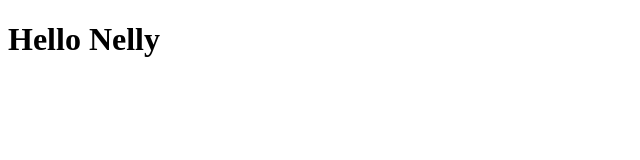
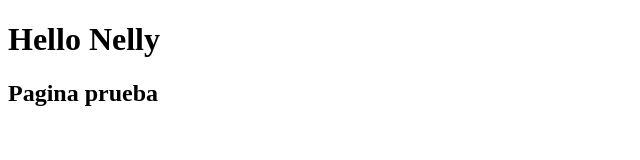
Before and after one commit to ncavi28/coursera-AngularJS, a plain HTML site: page index.html in a window 1280 px wide. Shown: the whole page, without its empty margins (0-640 px from the left). Drawn offline with Linux system fonts and the light colour scheme.

Commit message:
Update index.html

```diff
--- a/index.html
+++ b/index.html
@@ -6,5 +6,6 @@
     </head>
     <body>
         <h1>Hello Nelly</h1>
+        <h2>Pagina prueba</h2>
     </body>
 </html>
```
